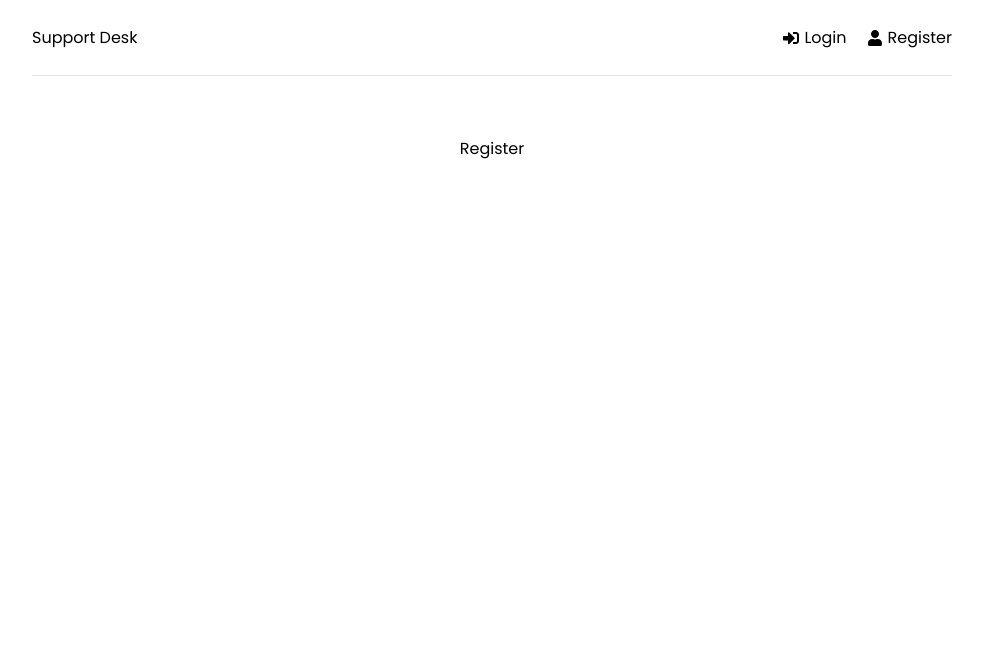
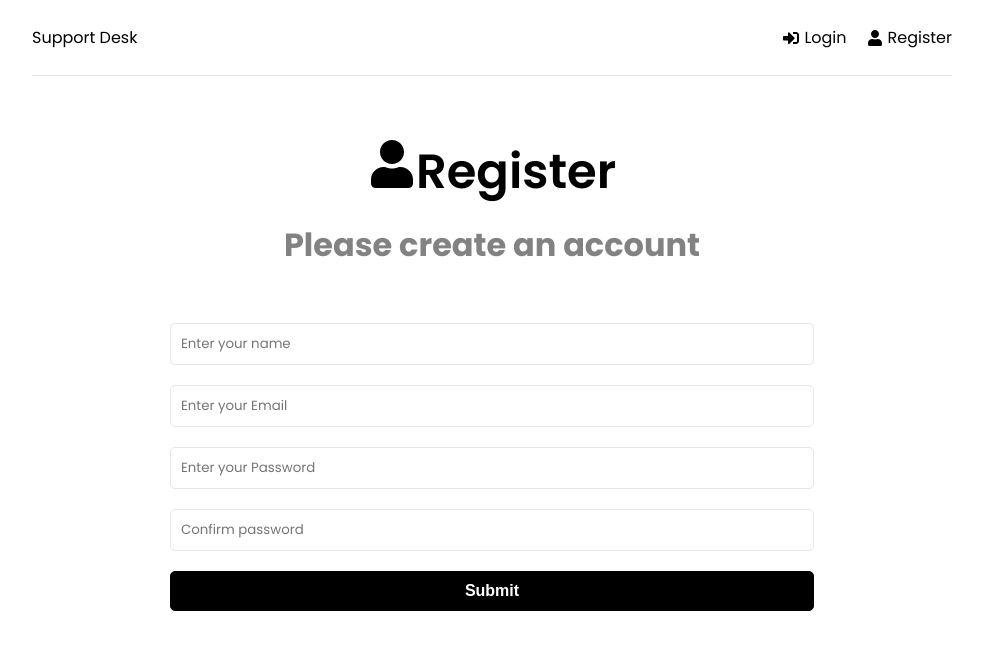
Before and after one commit to scdouble/support-desk, a React (Create React App) app in the folder frontend/: page /register in a window 1280 px wide. Shown: the top 650 px of the page, without its empty margins (148-1131 px from the left). Built offline with nearby package versions, Linux system fonts and the light colour scheme.

Commit message:
Home Login Register UI

```diff
--- a/frontend/src/App.js
+++ b/frontend/src/App.js
@@ -5,13 +5,15 @@
 import Login from './pages/Login'
 import Register from './pages/Register'
 import Header from './components/Header'
+import { ToastContainer } from 'react-toastify'
+import 'react-toastify/dist/ReactToastify.css'
 
 function App() {
   return (
     <>
       <Router>
         <div className="container">
-        <Header />
+          <Header />
 
           <Routes>
             <Route path="/" element={<Home />} />
@@ -20,6 +22,7 @@
           </Routes>
         </div>
       </Router>
+      <ToastContainer />
     </>
   )
 }
--- a/frontend/src/pages/Home.jsx
+++ b/frontend/src/pages/Home.jsx
@@ -1,9 +1,23 @@
-
 import React from 'react'
+import { Link } from 'react-router-dom'
+import { FaQuestionCircle, FaTicketAlt } from 'react-icons/fa'
 
 function Home() {
   return (
-    <div><h1>Home</h1></div>
+    <>
+      <section className="heading">
+        <h1>What do you need help with?</h1>
+        <p>Please choose from an options below</p>
+      </section>
+
+      <Link to="/new-ticket" className="btn btn-reverse btn-block">
+        <FaQuestionCircle /> Create New
+      </Link>
+
+      <Link to="/tickets" className="btn btn-block">
+        <FaTicketAlt /> View My Ticket
+      </Link>
+    </>
   )
 }
 
--- a/frontend/src/pages/Login.jsx
+++ b/frontend/src/pages/Login.jsx
@@ -1,8 +1,70 @@
-import React from 'react'
+import { useState } from 'react'
+import { FaSignInAlt } from 'react-icons/fa'
+import { toast } from 'react-toastify'
 
 function Login() {
+  const [formData, setFormData] = useState({
+
+    email: '',
+    password: '',
+
+  })
+
+  const {  email, password } = formData
+
+  function onChange(e) {
+    setFormData((prevState) => {
+      return { ...prevState, [e.target.name]: e.target.value }
+    })
+  }
+
+  const onSubmit = (e) => {
+    e.preventDefault()
+
+  }
   return (
-    <div>Login</div>
+    <>
+      <section className="heading">
+        <h1>
+          <FaSignInAlt />
+          Login
+        </h1>
+        <p>Please Login to get support</p>
+      </section>
+      <section className="form">
+        <form onSubmit={onSubmit}>
+
+          <div className="form-group">
+            <input
+              type="email"
+              className="form-control"
+              id="email"
+              name="email"
+              value={email}
+              onChange={onChange}
+              placeholder="Enter your Email"
+              required
+            />
+          </div>
+          <div className="form-group">
+            <input
+              type="password"
+              className="form-control"
+              id="password"
+              name="password"
+              value={password}
+              onChange={onChange}
+              placeholder="Enter your Password"
+              required
+            />
+          </div>
+
+          <div className="form-group">
+            <button className="btn btn-block">Login</button>
+          </div>
+        </form>
+      </section>
+    </>
   )
 }
 
--- a/frontend/src/pages/Register.jsx
+++ b/frontend/src/pages/Register.jsx
@@ -1,8 +1,95 @@
-import React from 'react'
+import { useState } from 'react'
+import { FaUser } from 'react-icons/fa'
+import { toast } from 'react-toastify'
+function Register() {
+  const [formData, setFormData] = useState({
+    name: '',
+    email: '',
+    password: '',
+    password2: '',
+  })
 
-function Register() {
+  const { name, email, password, password2 } = formData
+
+  function onChange(e) {
+    setFormData((prevState) => {
+      return { ...prevState, [e.target.name]: e.target.value }
+    })
+  }
+
+  const onSubmit = (e) => {
+    e.preventDefault()
+
+    if(password !== password2) {
+      toast.error('password do not match')
+    }
+  }
   return (
-    <div>Register</div>
+    <>
+      <section className="heading">
+        <h1>
+          <FaUser />
+          Register
+        </h1>
+        <p>Please create an account</p>
+      </section>
+      <section className="form">
+        <form onSubmit={onSubmit}>
+          <div className="form-group">
+            <input
+              type="text"
+              className="form-control"
+              id="name"
+              name="name"
+              value={name}
+              onChange={onChange}
+              placeholder="Enter your name"
+              required
+            />
+          </div>
+          <div className="form-group">
+            <input
+              type="email"
+              className="form-control"
+              id="email"
+              name="email"
+              value={email}
+              onChange={onChange}
+              placeholder="Enter your Email"
+              required
+            />
+          </div>
+          <div className="form-group">
+            <input
+              type="password"
+              className="form-control"
+              id="password"
+              name="password"
+              value={password}
+              onChange={onChange}
+              placeholder="Enter your Password"
+              required
+            />
+          </div>
+
+          <div className="form-group">
+            <input
+              type="password"
+              className="form-control"
+              id="password2"
+              name="password2"
+              value={password2}
+              onChange={onChange}
+              placeholder="Confirm password"
+              required
+            />
+          </div>
+          <div className="form-group">
+            <button className="btn btn-block">Submit</button>
+          </div>
+        </form>
+      </section>
+    </>
   )
 }
 
```
